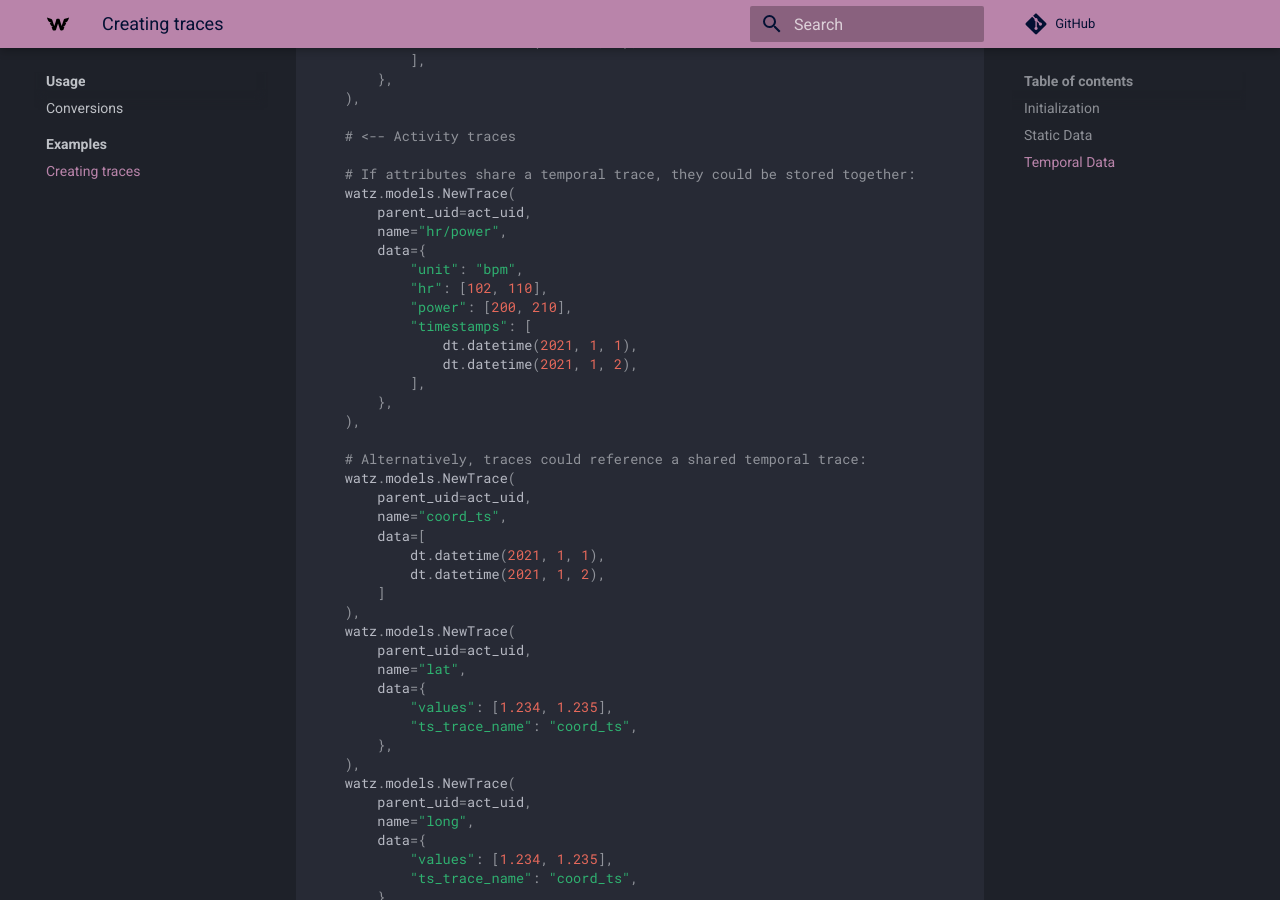
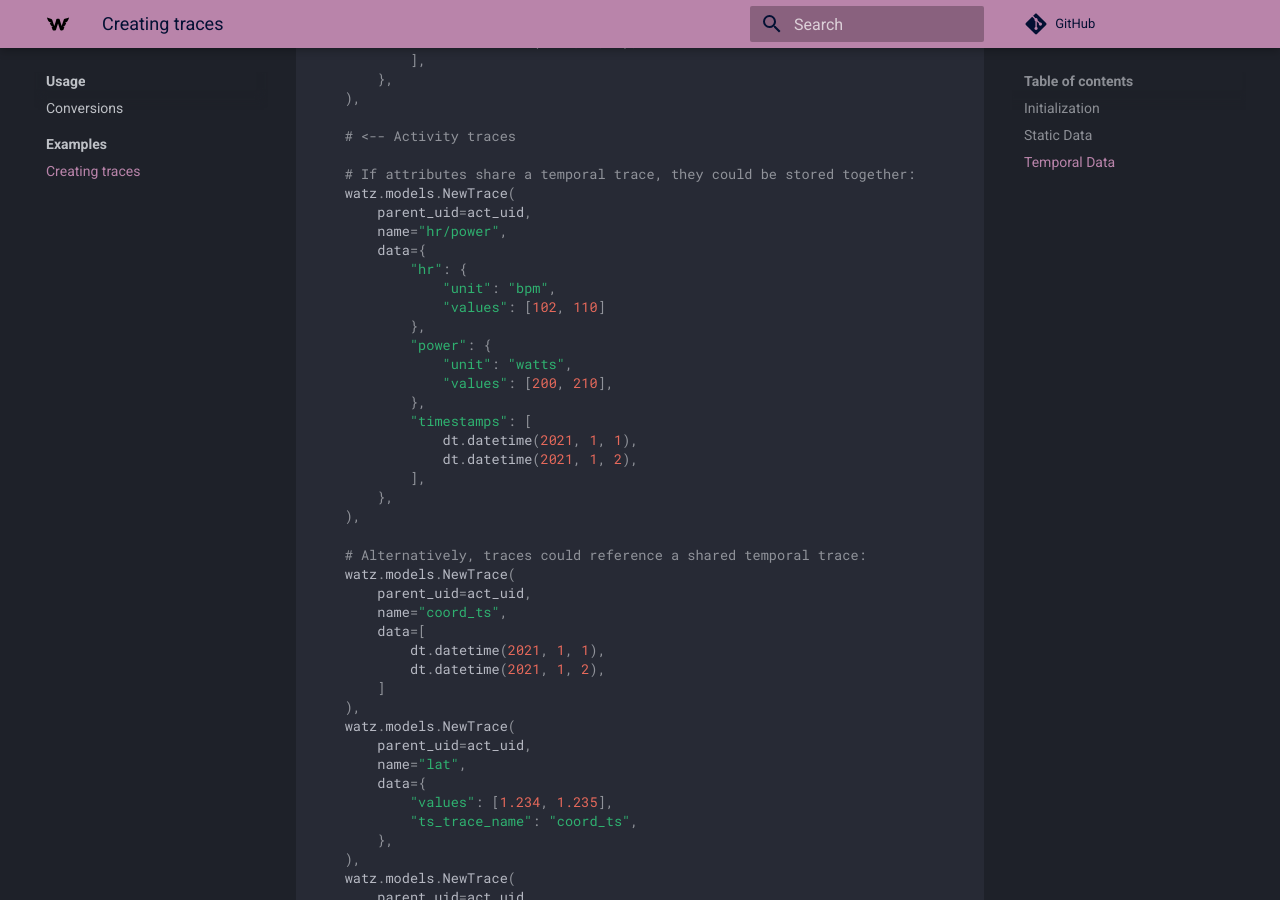
Before and after one commit to Watz-Inc/watz-py, an MkDocs documentation site: the page built from docs/examples/creating_traces.md, in a window 1280 px wide and 900 px high, scrolled down 2907 px. Built offline with MkDocs 1.6.1 and Material for MkDocs 9.7.7, drawn with Linux system fonts in a browser that asks for light colours; comment, search, counter and statistics services are not loaded; the version menu is left out.

Commit message:
Docs fix

```diff
--- a/docs/examples/creating_traces.md
+++ b/docs/examples/creating_traces.md
@@ -129,9 +129,14 @@ client.trace_create([
         parent_uid=act_uid,
         name="hr/power",
         data={
-            "unit": "bpm",
-            "hr": [102, 110],
-            "power": [200, 210],
+            "hr": {
+                "unit": "bpm",
+                "values": [102, 110]
+            },
+            "power": {
+                "unit": "watts",
+                "values": [200, 210],
+            },
             "timestamps": [
                 dt.datetime(2021, 1, 1),
                 dt.datetime(2021, 1, 2),
```
